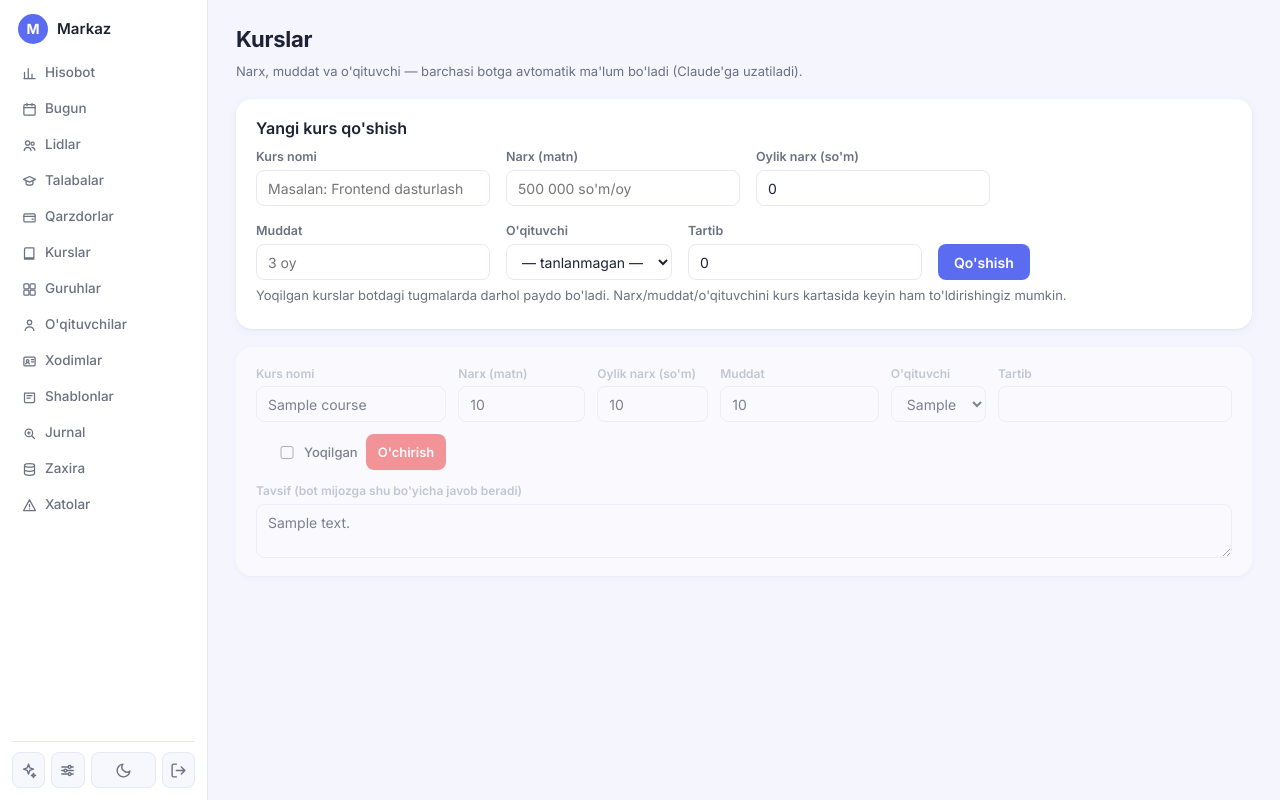
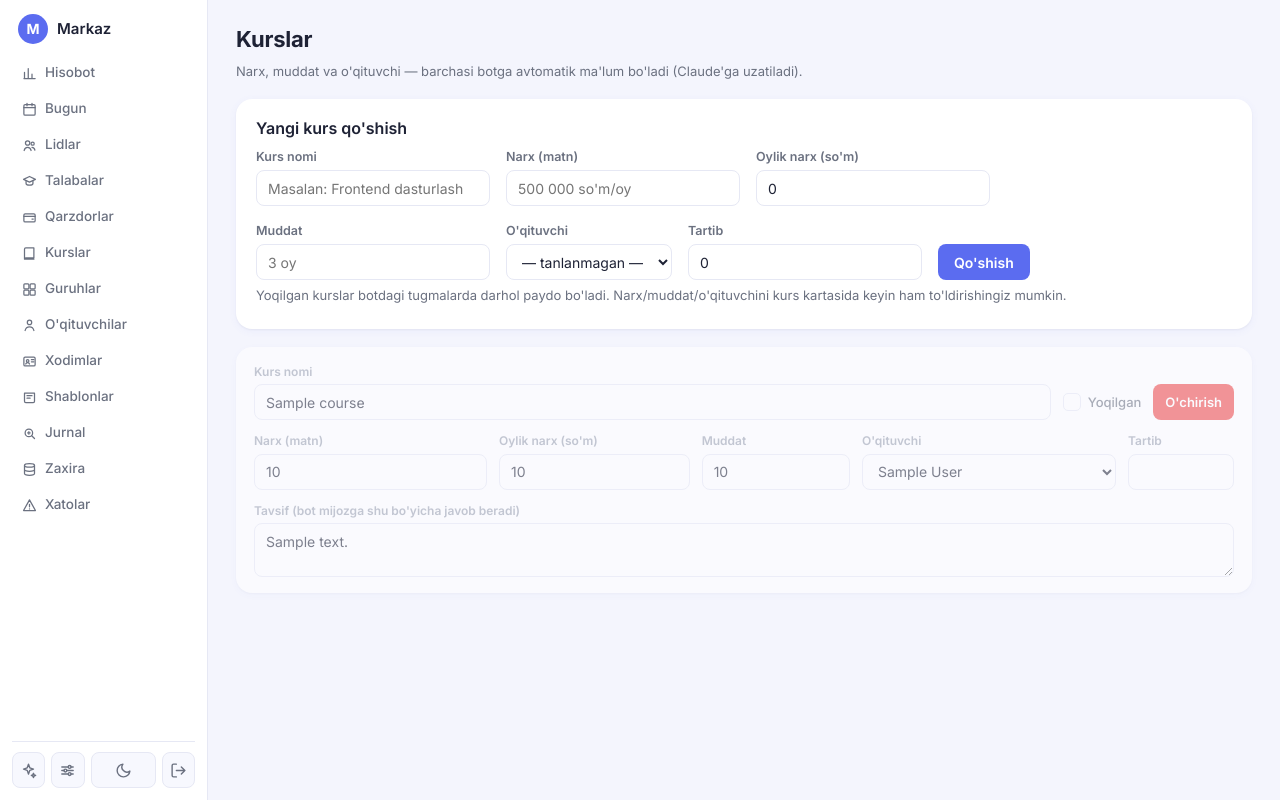
Before and after one commit to nizomiddincoder/inv-chat-bot, a FastAPI app: template app/templates/courses.html in a window 1280 px wide. Run offline with FastAPI, Linux system fonts and the light colour scheme; the template is opened without the code that fills it: most values are stand-ins (such as "Sample title", 1, 10 or a date in 2020).

Commit message:
V21- UI to'g'rilandi

```diff
--- a/app/templates/base.html
+++ b/app/templates/base.html
@@ -238,6 +238,39 @@
     }
     textarea { width: 100%; min-height: 90px; resize: vertical; padding: 9px 11px; height: auto; }
 
+    /* number inputs: no spinner "buttons" flickering on hover */
+    input[type="number"]::-webkit-outer-spin-button,
+    input[type="number"]::-webkit-inner-spin-button { -webkit-appearance: none; margin: 0; }
+    input[type="number"] { -moz-appearance: textfield; appearance: textfield; }
+
+    /* ============ Checkbox component (.chk): whole label is the click target,
+       the box itself is drawn as an icon (favicon-style square + checkmark) ============ */
+    .chk {
+      position: relative;
+      display: inline-flex; align-items: center; gap: 7px;
+      cursor: pointer; user-select: none; -webkit-user-select: none;
+      font-size: 13px; font-weight: 500; color: var(--muted);
+      margin: 0; white-space: nowrap;
+    }
+    .chk input {
+      position: absolute; width: 1px; height: 1px;
+      opacity: 0; margin: 0; pointer-events: none;
+    }
+    .chk .box {
+      flex: 0 0 auto; width: 18px; height: 18px;
+      border-radius: 5px; border: 1.5px solid var(--border);
+      background: var(--surface);
+      display: inline-flex; align-items: center; justify-content: center;
+      transition: background .12s, border-color .12s;
+    }
+    .chk .box svg { width: 11px; height: 11px; opacity: 0; transform: scale(.5); transition: opacity .12s, transform .12s; }
+    .chk:hover .box { border-color: var(--primary-2); }
+    .chk input:checked + .box { background: var(--primary); border-color: var(--primary); }
+    .chk input:checked + .box svg { opacity: 1; transform: scale(1); }
+    .chk input:checked ~ .txt { color: var(--text); }
+    .chk input:focus-visible + .box { outline: 2px solid var(--primary-2); outline-offset: 2px; }
+    .chk.on { color: var(--text); }
+
     /* ============ Buttons: one system on every page ============ */
     button, .btn {
       background: var(--primary); color: #fff; border: none;
--- a/app/templates/courses.html
+++ b/app/templates/courses.html
@@ -8,17 +8,24 @@
   .add-form button { align-self: flex-end; }
   .field-error { color: var(--red); font-size: 12.5px; margin-top: 5px; }
 
-  /* course card grid */
-  .c-card { display: grid; grid-template-columns: minmax(150px, 1.2fr) minmax(110px, .8fr) minmax(100px, .7fr) minmax(150px, 1fr) minmax(90px, .6fr) auto; gap: 12px; align-items: start; }
-  .c-card .fld { display: flex; flex-direction: column; gap: 4px; }
+  /* course card: header row (name + toggle + delete), field row, description */
+  .c-card { padding: 16px 18px; }
+  .c-card .c-head { display: flex; gap: 12px; align-items: flex-end; flex-wrap: wrap; margin-bottom: 12px; }
+  .c-card .c-head .fld { flex: 1 1 200px; min-width: 0; }
+  .c-card .c-head .chk { margin-bottom: 9px; }
+  .c-card .c-head button { margin-bottom: 0; }
+  .c-card .c-grid {
+    display: grid;
+    grid-template-columns: minmax(120px, 1.1fr) minmax(100px, .9fr) minmax(90px, .7fr) minmax(140px, 1.2fr) minmax(70px, .5fr);
+    gap: 12px;
+    margin-bottom: 12px;
+  }
+  .c-card .fld { display: flex; flex-direction: column; gap: 4px; min-width: 0; }
   .c-card .fld label { margin: 0; font-size: 12px; color: var(--faint); }
-  .c-card .row-actions { display: flex; gap: 8px; align-items: center; justify-content: flex-end; }
   .c-card.off { opacity: .55; }
-  .c-desc { grid-column: 1 / -1; }
-  .c-desc textarea { min-height: 46px; }
+  .c-card .c-desc textarea { min-height: 46px; }
   @media (max-width: 900px) {
-    .c-card { grid-template-columns: 1fr 1fr; }
-    .c-card .row-actions { justify-content: flex-start; }
+    .c-card .c-grid { grid-template-columns: 1fr 1fr; }
   }
 
   .modal-backdrop {
@@ -81,10 +88,19 @@
 {% for course in courses %}
 {% set c_teacher = (teachers | selectattr('id', 'equalto', course.teacher_id) | list | first) if course.teacher_id else none %}
 <div class="card c-card {{ 'off' if not course.is_enabled else '' }}" data-id="{{ course.id }}">
+  <div class="c-head">
     <div class="fld">
       <label>Kurs nomi</label>
       <input type="text" data-f="name" value="{{ course.name }}" data-orig="{{ course.name }}">
     </div>
+    <label class="chk" title="Yoqilgan kurs botdagi tugmalarda ko'rinadi">
+      <input type="checkbox" data-f="is_enabled" {% if course.is_enabled %}checked{% endif %}>
+      <span class="box"><svg viewBox="0 0 12 12" fill="none" stroke="#fff" stroke-width="2.2" stroke-linecap="round" stroke-linejoin="round"><path d="M2 6.2 4.8 9 10 3.2"/></svg></span>
+      <span class="txt">Yoqilgan</span>
+    </label>
+    <button type="button" class="danger small c-del">O'chirish</button>
+  </div>
+  <div class="c-grid">
     <div class="fld">
       <label>Narx (matn)</label>
       <input type="text" data-f="price" value="{{ course.price or '' }}" data-orig="{{ course.price or '' }}" placeholder="500 000 so'm/oy">
@@ -110,11 +126,6 @@
       <label>Tartib</label>
       <input type="number" data-f="sort_order" value="{{ course.sort_order }}" data-orig="{{ course.sort_order }}">
     </div>
-  <div class="row-actions">
-    <label class="nowrap" style="display:inline-flex;align-items:center;gap:6px;margin:0;font-size:13px;font-weight:500;">
-      <input type="checkbox" data-f="is_enabled" {% if course.is_enabled %}checked{% endif %}> Yoqilgan
-    </label>
-    <button type="button" class="danger small c-del">O'chirish</button>
   </div>
   <div class="fld c-desc">
     <label>Tavsif (bot mijozga shu bo'yicha javob beradi)</label>
@@ -170,7 +181,10 @@
            - (parseInt(b.querySelector("[data-f='sort_order']").value, 10) || 0);
     });
     var anchor = document.querySelector("#del-modal");
-    cards.forEach(function (c) { document.body.insertBefore(c, anchor); });
+    // the modal and the cards share the same parent (<main>) — insert into THAT parent,
+    // body.insertBefore() would throw NotFoundError and fake a "network error" toast
+    var parent = anchor ? anchor.parentNode : document.body;
+    cards.forEach(function (c) { parent.insertBefore(c, anchor); });
   }
 
   document.querySelectorAll(".c-card").forEach(function (card) {
--- a/app/templates/employees.html
+++ b/app/templates/employees.html
@@ -77,8 +77,10 @@
     </select>
   </div>
   <div class="row-actions">
-    <label class="nowrap" style="display:inline-flex;align-items:center;gap:6px;margin:0;font-size:13px;font-weight:500;">
-      <input type="checkbox" data-f="is_enabled" {% if employee.is_enabled %}checked{% endif %}> Faol
+    <label class="chk" title="Faol xodim">
+      <input type="checkbox" data-f="is_enabled" {% if employee.is_enabled %}checked{% endif %}>
+      <span class="box"><svg viewBox="0 0 12 12" fill="none" stroke="#fff" stroke-width="2.2" stroke-linecap="round" stroke-linejoin="round"><path d="M2 6.2 4.8 9 10 3.2"/></svg></span>
+      <span class="txt">Faol</span>
     </label>
     <button type="button" class="danger small e-del">O'chirish</button>
   </div>
--- a/app/templates/groups.html
+++ b/app/templates/groups.html
@@ -168,8 +168,10 @@
     </select>
   </div>
   <div class="row-actions">
-    <label class="nowrap" style="display:inline-flex;align-items:center;gap:6px;margin:0;font-size:13px;font-weight:500;">
-      <input type="checkbox" data-f="is_enabled" {% if g.is_enabled %}checked{% endif %}> Faol
+    <label class="chk" title="Faol guruh">
+      <input type="checkbox" data-f="is_enabled" {% if g.is_enabled %}checked{% endif %}>
+      <span class="box"><svg viewBox="0 0 12 12" fill="none" stroke="#fff" stroke-width="2.2" stroke-linecap="round" stroke-linejoin="round"><path d="M2 6.2 4.8 9 10 3.2"/></svg></span>
+      <span class="txt">Faol</span>
     </label>
     <button type="button" class="danger small g-del">O'chirish</button>
   </div>
--- a/app/templates/leads.html
+++ b/app/templates/leads.html
@@ -185,8 +185,10 @@
         <input type="text" class="note-input" placeholder="Izoh qo'shish" data-note-lead="{{ lead.id }}" aria-label="Yangi izoh">
       </td>
       <td class="nowrap">
-        <label style="display:inline-flex;align-items:center;gap:5px;margin:0;font-size:12.5px;font-weight:500;">
-          <input type="checkbox" data-test-lead="{{ lead.id }}" {% if lead.is_test %}checked{% endif %} title="Test belgisi"> Test
+        <label class="chk" title="Test belgisi">
+          <input type="checkbox" data-test-lead="{{ lead.id }}" {% if lead.is_test %}checked{% endif %}>
+          <span class="box"><svg viewBox="0 0 12 12" fill="none" stroke="#fff" stroke-width="2.2" stroke-linecap="round" stroke-linejoin="round"><path d="M2 6.2 4.8 9 10 3.2"/></svg></span>
+          <span class="txt">Test</span>
         </label>
       </td>
     </tr>
--- a/app/templates/settings.html
+++ b/app/templates/settings.html
@@ -18,9 +18,10 @@
       ID ni bilish uchun botga <a href="https://t.me/userinfobot">@userinfobot</a> dan biror xabar yozing.
     </p>
 
-    <label style="display:inline-flex;align-items:center;gap:8px;margin-top:14px;">
+    <label class="chk" style="margin-top:14px;white-space:normal;align-items:flex-start;" title="Eslatmalarni yoqish/o'chirish">
       <input type="checkbox" name="reminders_enabled" {{ 'checked' if reminders_enabled else '' }}>
-      Telegram eslatmalar yoqilgan (guruh boshlanishi, sinov darsi, qarzdorlar)
+      <span class="box"><svg viewBox="0 0 12 12" fill="none" stroke="#fff" stroke-width="2.2" stroke-linecap="round" stroke-linejoin="round"><path d="M2 6.2 4.8 9 10 3.2"/></svg></span>
+      <span class="txt">Telegram eslatmalar yoqilgan (guruh boshlanishi, sinov darsi, qarzdorlar)</span>
     </label>
     <p class="hint">
       Eslatmalar faqat ish vaqti ichida yuboriladi ({{ work_start }}–{{ work_end }}).
--- a/app/templates/students.html
+++ b/app/templates/students.html
@@ -165,8 +165,10 @@
         <input type="number" class="disc-input" data-f="discount_value" value="{{ s.discount_value or '' }}" placeholder="0" aria-label="Chegirma qiymati">
       </td>
       <td class="nowrap">
-        <label style="display:inline-flex;align-items:center;gap:5px;margin:0;font-size:12.5px;font-weight:500;">
-          <input type="checkbox" data-test="{{ s.id }}" {% if s.is_test %}checked{% endif %} title="Test belgisi"> Test
+        <label class="chk" title="Test belgisi">
+          <input type="checkbox" data-test="{{ s.id }}" {% if s.is_test %}checked{% endif %}>
+          <span class="box"><svg viewBox="0 0 12 12" fill="none" stroke="#fff" stroke-width="2.2" stroke-linecap="round" stroke-linejoin="round"><path d="M2 6.2 4.8 9 10 3.2"/></svg></span>
+          <span class="txt">Test</span>
         </label>
       </td>
       <td class="nowrap">
--- a/app/templates/teachers.html
+++ b/app/templates/teachers.html
@@ -70,8 +70,10 @@
     <textarea data-f="bio" data-orig="{{ teacher.bio or '' }}">{{ teacher.bio or '' }}</textarea>
   </div>
   <div class="row-actions">
-    <label class="nowrap" style="display:inline-flex;align-items:center;gap:6px;margin:0;font-size:13px;font-weight:500;">
-      <input type="checkbox" data-f="is_enabled" {% if teacher.is_enabled %}checked{% endif %}> Faol
+    <label class="chk" title="Faol o'qituvchi">
+      <input type="checkbox" data-f="is_enabled" {% if teacher.is_enabled %}checked{% endif %}>
+      <span class="box"><svg viewBox="0 0 12 12" fill="none" stroke="#fff" stroke-width="2.2" stroke-linecap="round" stroke-linejoin="round"><path d="M2 6.2 4.8 9 10 3.2"/></svg></span>
+      <span class="txt">Faol</span>
     </label>
     <button type="button" class="danger small t-del">O'chirish</button>
   </div>
--- a/backups/backup-20260106-000006.json
+++ /dev/null
@@ -1 +0,0 @@
-{}
```
Also changed, not shown: backups/backup-20261109-021456.json (added, +1 -0 lines). Lines whose indentation alone changed are shown as unchanged.
